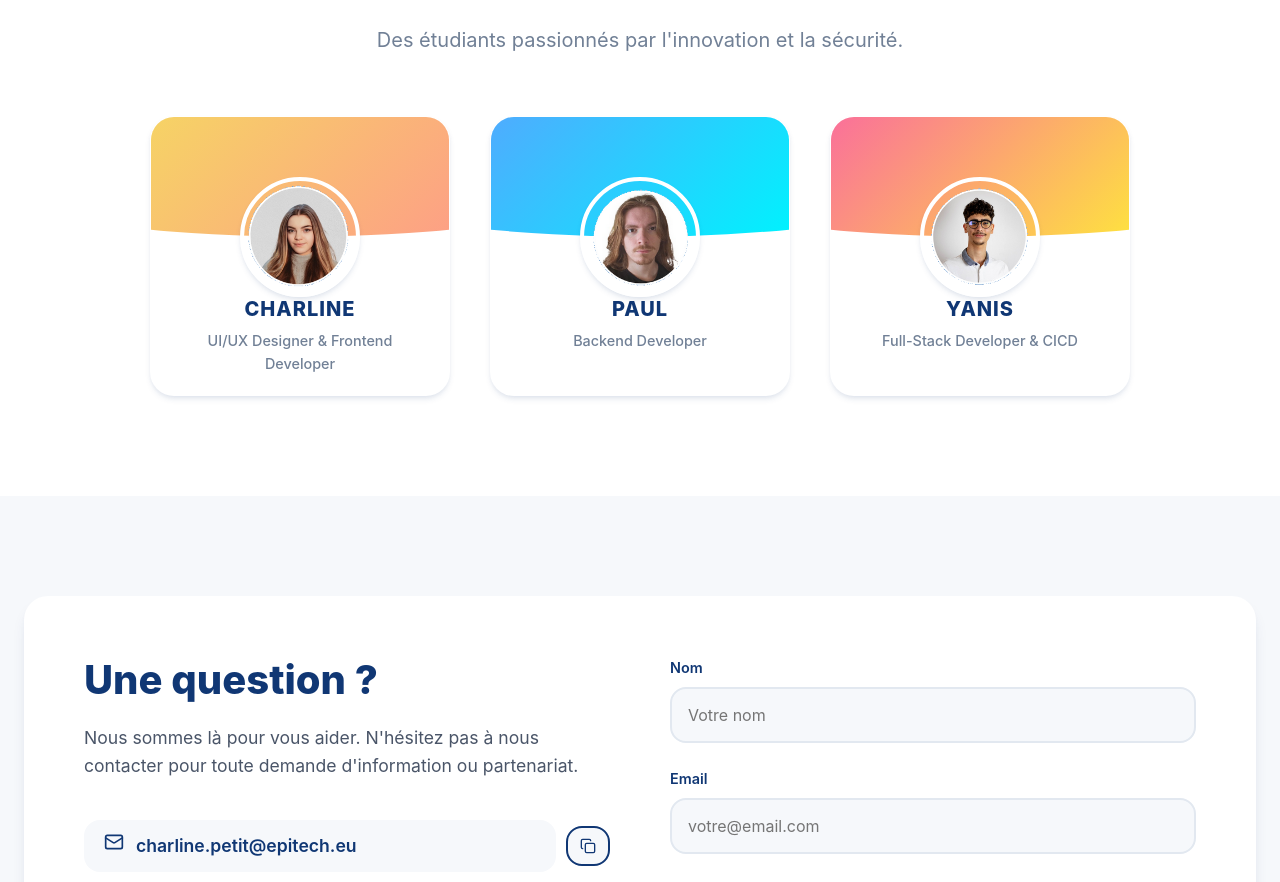
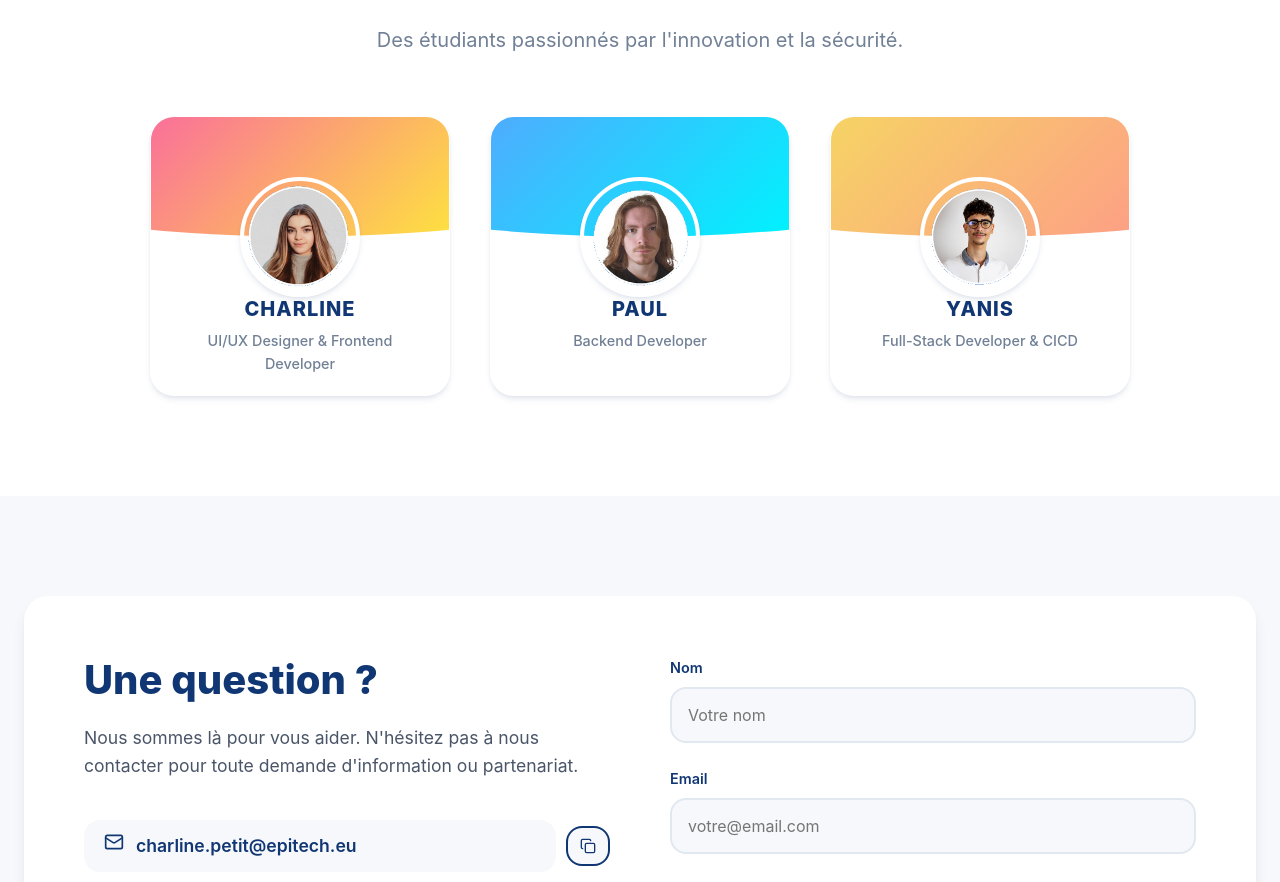
Before and after one commit to charlinecha54/SafeHelp-website, a React (Vite) app: page / in a window 1280 px wide. Shown: the part 9144-10026 px from the top of the page. Built offline with nearby package versions, Linux system fonts and the light colour scheme.

Commit message:
feat: Inversion des fonds de Charline et Yanis

```diff
--- a/src/components/Team.css
+++ b/src/components/Team.css
@@ -50,9 +50,9 @@
     z-index: 0;
 }
 
-/* Fond personnalisé pour Charline - Jaune/Orange */
+/* Fond personnalisé pour Charline - Orange/Rose */
 .team-card:nth-child(1) .team-img-wrapper::before {
-    background: linear-gradient(135deg, #f6d365 0%, #fda085 100%);
+    background: linear-gradient(135deg, #fa709a 0%, #fee140 100%);
 }
 
 /* Fond personnalisé pour Paul - Bleu/Cyan */
@@ -60,9 +60,9 @@
     background: linear-gradient(135deg, #4facfe 0%, #00f2fe 100%);
 }
 
-/* Fond personnalisé pour Yanis - Orange/Rouge */
+/* Fond personnalisé pour Yanis - Jaune/Orange */
 .team-card:nth-child(3) .team-img-wrapper::before {
-    background: linear-gradient(135deg, #fa709a 0%, #fee140 100%);
+    background: linear-gradient(135deg, #f6d365 0%, #fda085 100%);
 }
 
 .team-avatar {
```
